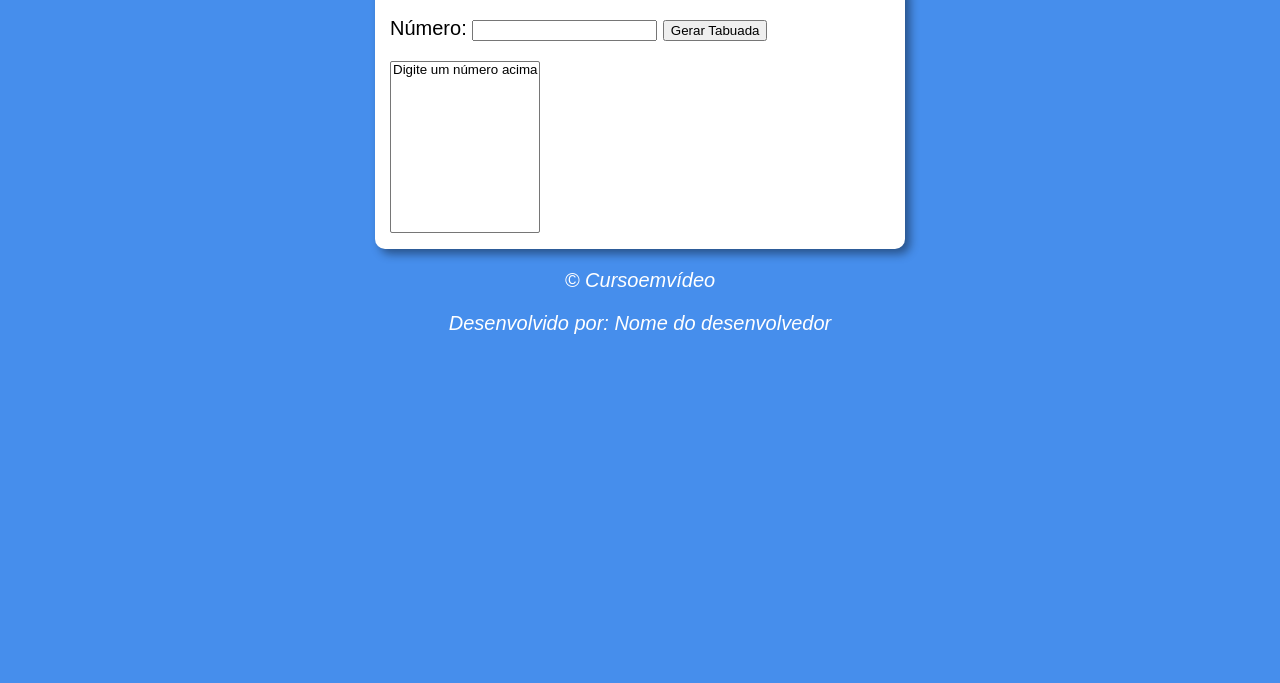
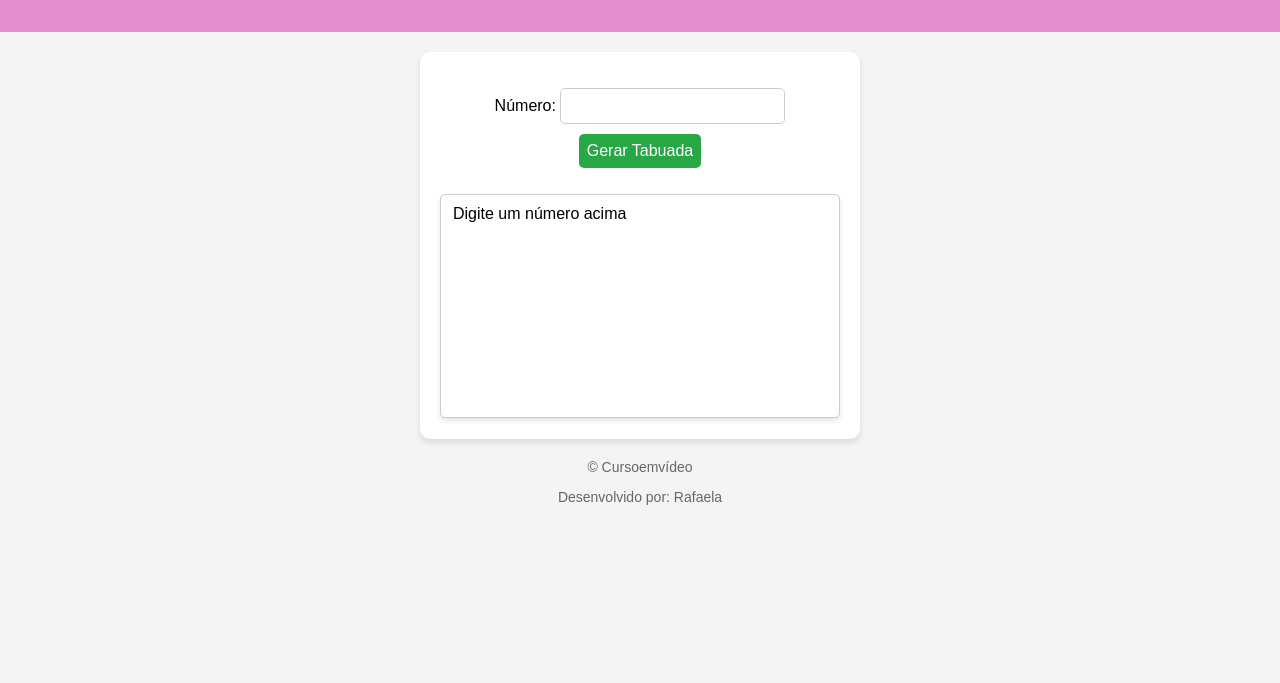
Before and after one commit to rafaelamachadocamara/javascript-curso-em-video, a website: page aula16ex/ex017/modelo.html in a window 1280 px wide. Shown: the part 117-800 px from the top of the page. Drawn offline with Linux system fonts and the light colour scheme.

Commit message:
deixando o layout mais bonito

```diff
--- a/aula16ex/ex017/estilo.css
+++ b/aula16ex/ex017/estilo.css
@@ -1,24 +1,67 @@
 body {
-    background: rgb(70, 142, 236);
-    font: normal 15pt Arial;
+    font-family: Arial, sans-serif;
+    background-color: #f4f4f4;
+    text-align: center;
+    margin: 0;
+    padding: 0;
 }
 
 header {
+    background: #e48dce;
     color: white;
-    text-align: center;
+    padding: 15px;
+    font-size: 1.5em;
 }
 
 section {
+    margin: 20px auto;
+    width: 90%;
+    max-width: 400px;
     background: white;
+    padding: 20px;
     border-radius: 10px;
-    padding: 15px;
-    width: 500px;
-    margin: auto;
-    box-shadow: 5px 5px 10px rgba(0, 0, 0, 0.418);
+    box-shadow: 0px 4px 6px rgba(0, 0, 0, 0.1);
+}
+
+input[type="number"],
+input[type="button"] {
+    padding: 8px;
+    font-size: 16px;
+    border-radius: 5px;
+    border: 1px solid #ccc;
+    margin-bottom: 10px;
+}
+
+input[type="button"] {
+    background: #28a745;
+    color: white;
+    cursor: pointer;
+    border: none;
+}
+
+input[type="button"]:hover {
+    background: #218838;
+}
+
+select {
+    width: 100%;
+    padding: 10px;
+    font-size: 16px;
+    border-radius: 5px;
+    border: 1px solid #ccc;
+    background-color: #fff;
+    cursor: pointer;
+    outline: none;
+    box-shadow: 0px 3px 5px rgba(0, 0, 0, 0.1);
+}
+
+select:focus {
+    border-color: #007bff;
+    box-shadow: 0px 0px 8px rgba(0, 123, 255, 0.5);
 }
 
 footer {
-    color: white;
-    text-align: center;
-    font-style: italic;
+    margin-top: 20px;
+    color: #666;
+    font-size: 14px;
 }
--- a/aula16ex/ex017/modelo.html
+++ b/aula16ex/ex017/modelo.html
@@ -26,7 +26,7 @@
     </section>
     <footer>
         <p>&copy; Cursoemvídeo</p>
-        <p>Desenvolvido por: Nome do desenvolvedor</p>
+        <p id="nomeRes"></p>
     </footer>
     <script src="script.js"></script>
 </body>
```
